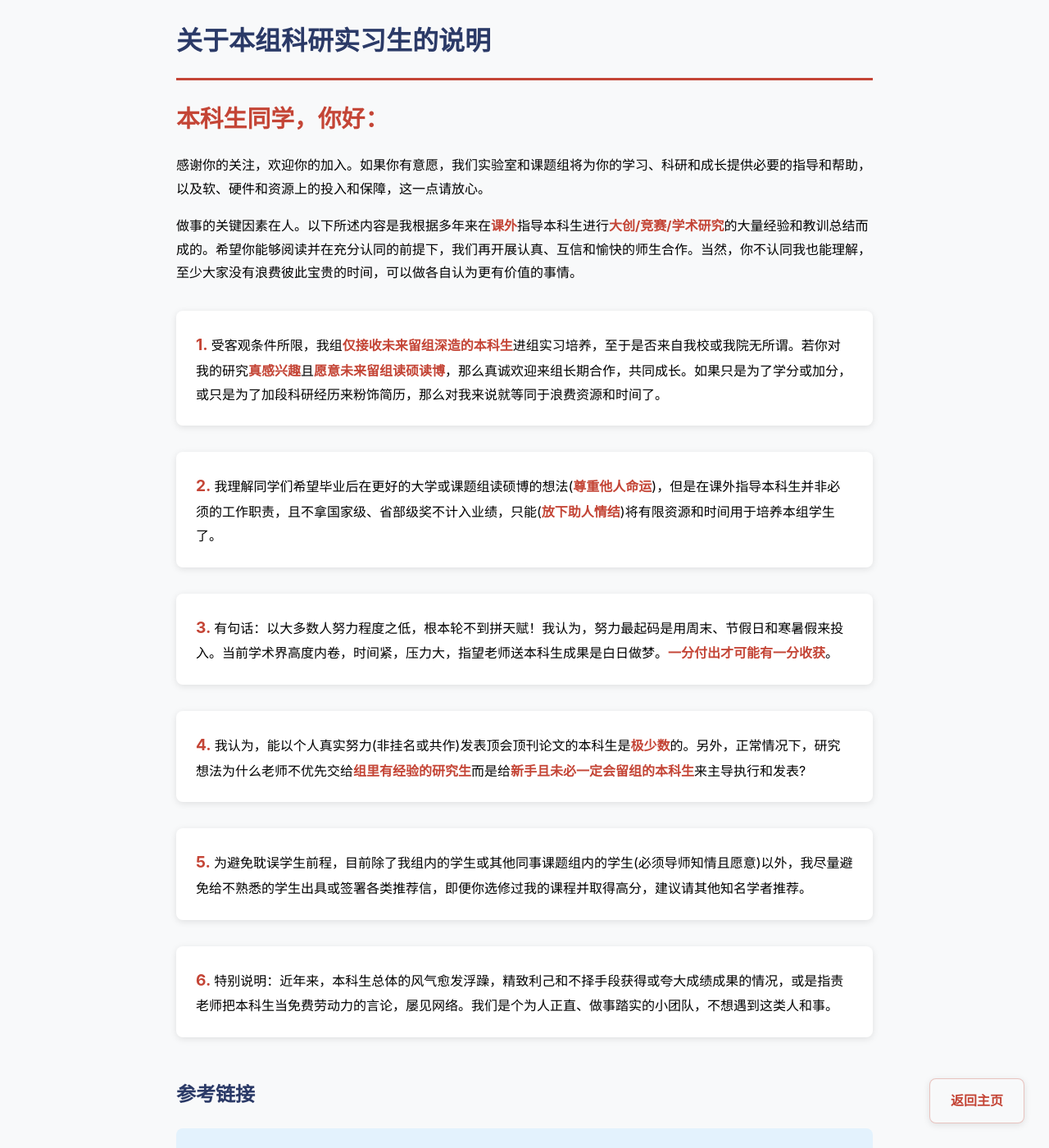
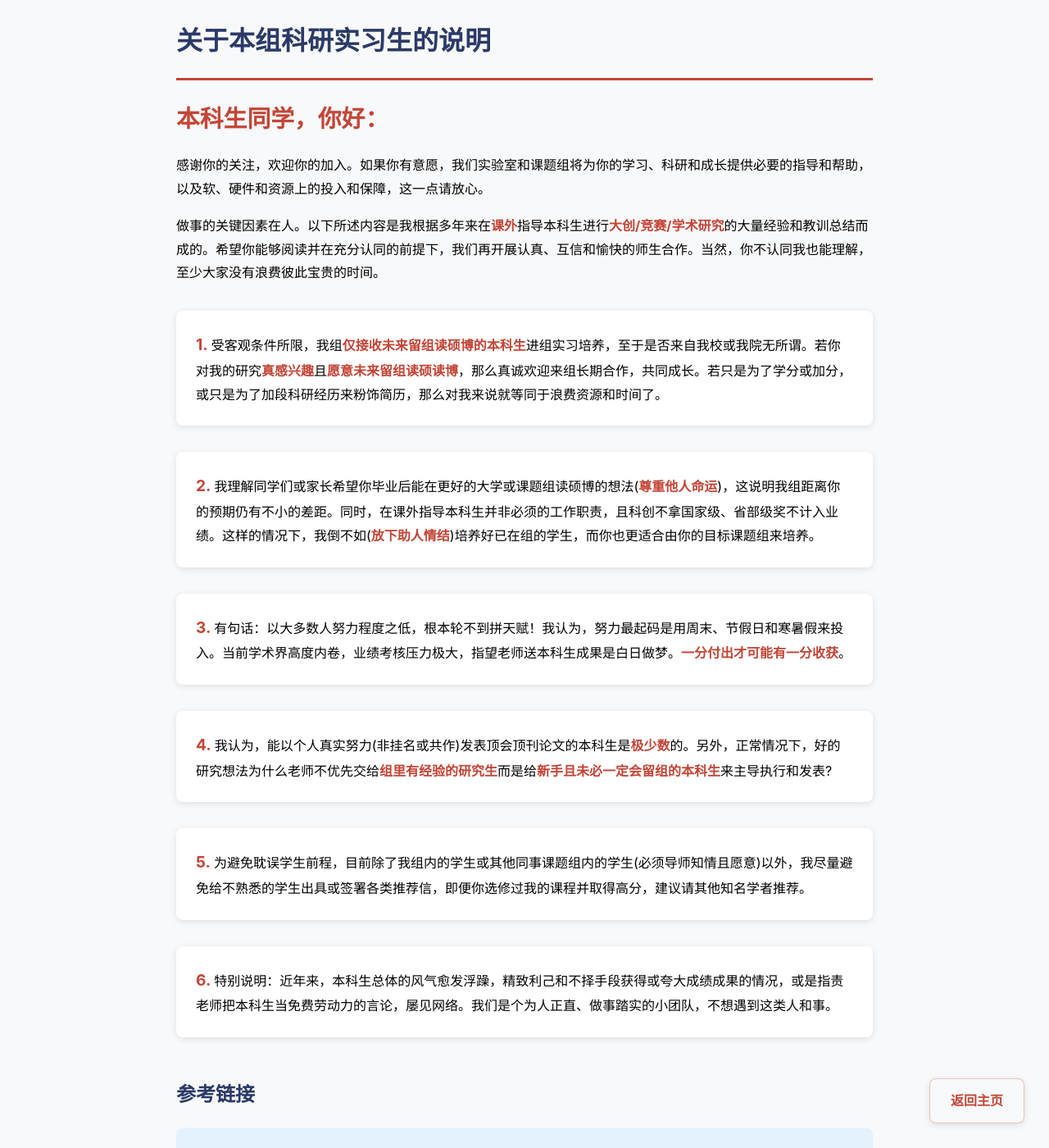
Before and after one commit to fangvv/Homepage, a Jekyll site: the page faq.html, which Jekyll copies as it is, in a window 1280 px wide and 1400 px high. Shown: the whole window at 82% size. Built offline with Jekyll 4.4.1, drawn with Linux system fonts in a browser that asks for light colours; comment, search, counter and statistics services are not loaded.

Commit message:
update faq

```diff
--- a/faq.html
+++ b/faq.html
@@ -73,16 +73,16 @@
 
     感谢你的关注，欢迎你的加入。如果你有意愿，我们实验室和课题组将为你的学习、科研和成长提供必要的指导和帮助，以及软、硬件和资源上的投入和保障，这一点请放心。</p>
 
-    <p>做事的关键因素在人。以下所述内容是我根据多年来在<strong>课外</strong>指导本科生进行<strong>大创/竞赛/学术研究</strong>的大量经验和教训总结而成的。希望你能够阅读并在充分认同的前提下，我们再开展认真、互信和愉快的师生合作。当然，你不认同我也能理解，至少大家没有浪费彼此宝贵的时间，可以做各自认为更有价值的事情。</p>
+    <p>做事的关键因素在人。以下所述内容是我根据多年来在<strong>课外</strong>指导本科生进行<strong>大创/竞赛/学术研究</strong>的大量经验和教训总结而成的。希望你能够阅读并在充分认同的前提下，我们再开展认真、互信和愉快的师生合作。当然，你不认同我也能理解，至少大家没有浪费彼此宝贵的时间。</p>
 
     <ol>
-        <li>受客观条件所限，我组<strong>仅接收未来留组深造的本科生</strong>进组实习培养，至于是否来自我校或我院无所谓。若你对我的研究<strong>真感兴趣</strong>且<strong>愿意未来留组读硕读博</strong>，那么真诚欢迎来组长期合作，共同成长。如果只是为了学分或加分，或只是为了加段科研经历来粉饰简历，那么对我来说就等同于浪费资源和时间了。</li>
+        <li>受客观条件所限，我组<strong>仅接收未来留组读硕博的本科生</strong>进组实习培养，至于是否来自我校或我院无所谓。若你对我的研究<strong>真感兴趣</strong>且<strong>愿意未来留组读硕读博</strong>，那么真诚欢迎来组长期合作，共同成长。若只是为了学分或加分，或只是为了加段科研经历来粉饰简历，那么对我来说就等同于浪费资源和时间了。</li>
 
-<li>我理解同学们希望毕业后在更好的大学或课题组读硕博的想法(<strong>尊重他人命运</strong>)，但是在课外指导本科生并非必须的工作职责，且不拿国家级、省部级奖不计入业绩，只能(<strong>放下助人情结</strong>)将有限资源和时间用于培养本组学生了。</li>
+<li>我理解同学们或家长希望你毕业后能在更好的大学或课题组读硕博的想法(<strong>尊重他人命运</strong>)，这说明我组距离你的预期仍有不小的差距。同时，在课外指导本科生并非必须的工作职责，且科创不拿国家级、省部级奖不计入业绩。这样的情况下，我倒不如(<strong>放下助人情结</strong>)培养好已在组的学生，而你也更适合由你的目标课题组来培养。</li>
 
-<li>有句话：以大多数人努力程度之低，根本轮不到拼天赋！我认为，努力最起码是用周末、节假日和寒暑假来投入。当前学术界高度内卷，时间紧，压力大，指望老师送本科生成果是白日做梦。<strong>一分付出才可能有一分收获</strong>。</li>
+<li>有句话：以大多数人努力程度之低，根本轮不到拼天赋！我认为，努力最起码是用周末、节假日和寒暑假来投入。当前学术界高度内卷，业绩考核压力极大，指望老师送本科生成果是白日做梦。<strong>一分付出才可能有一分收获</strong>。</li>
 
-        <li>我认为，能以个人真实努力(非挂名或共作)发表顶会顶刊论文的本科生是<strong>极少数</strong>的。另外，正常情况下，研究想法为什么老师不优先交给<strong>组里有经验的研究生</strong>而是给<strong>新手且未必一定会留组的本科生</strong>来主导执行和发表?</li>
+        <li>我认为，能以个人真实努力(非挂名或共作)发表顶会顶刊论文的本科生是<strong>极少数</strong>的。另外，正常情况下，好的研究想法为什么老师不优先交给<strong>组里有经验的研究生</strong>而是给<strong>新手且未必一定会留组的本科生</strong>来主导执行和发表?</li>
 
         <li>为避免耽误学生前程，目前除了我组内的学生或其他同事课题组内的学生(必须导师知情且愿意)以外，我尽量避免给不熟悉的学生出具或签署各类推荐信，即便你选修过我的课程并取得高分，建议请其他知名学者推荐。</li>
 
```
